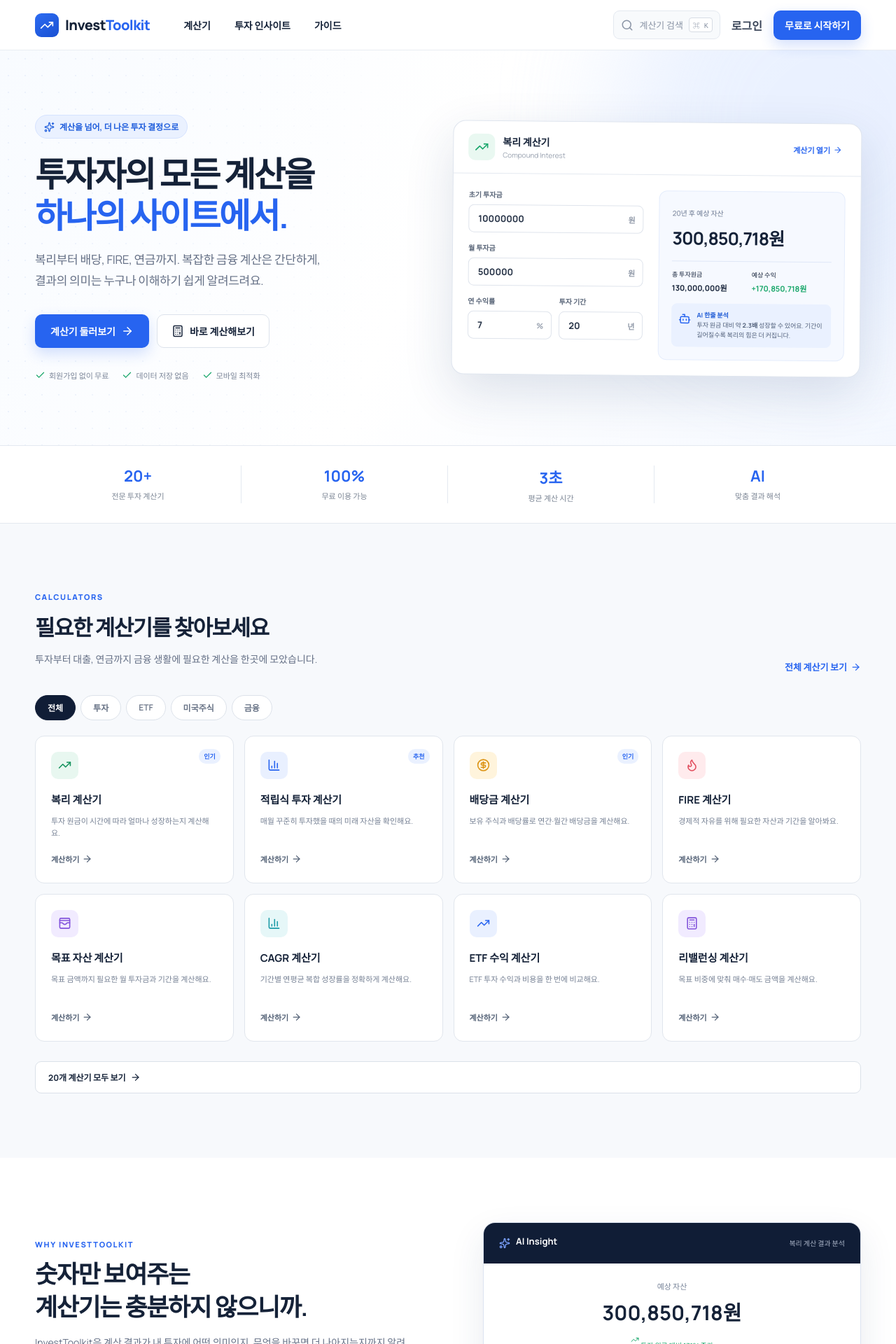
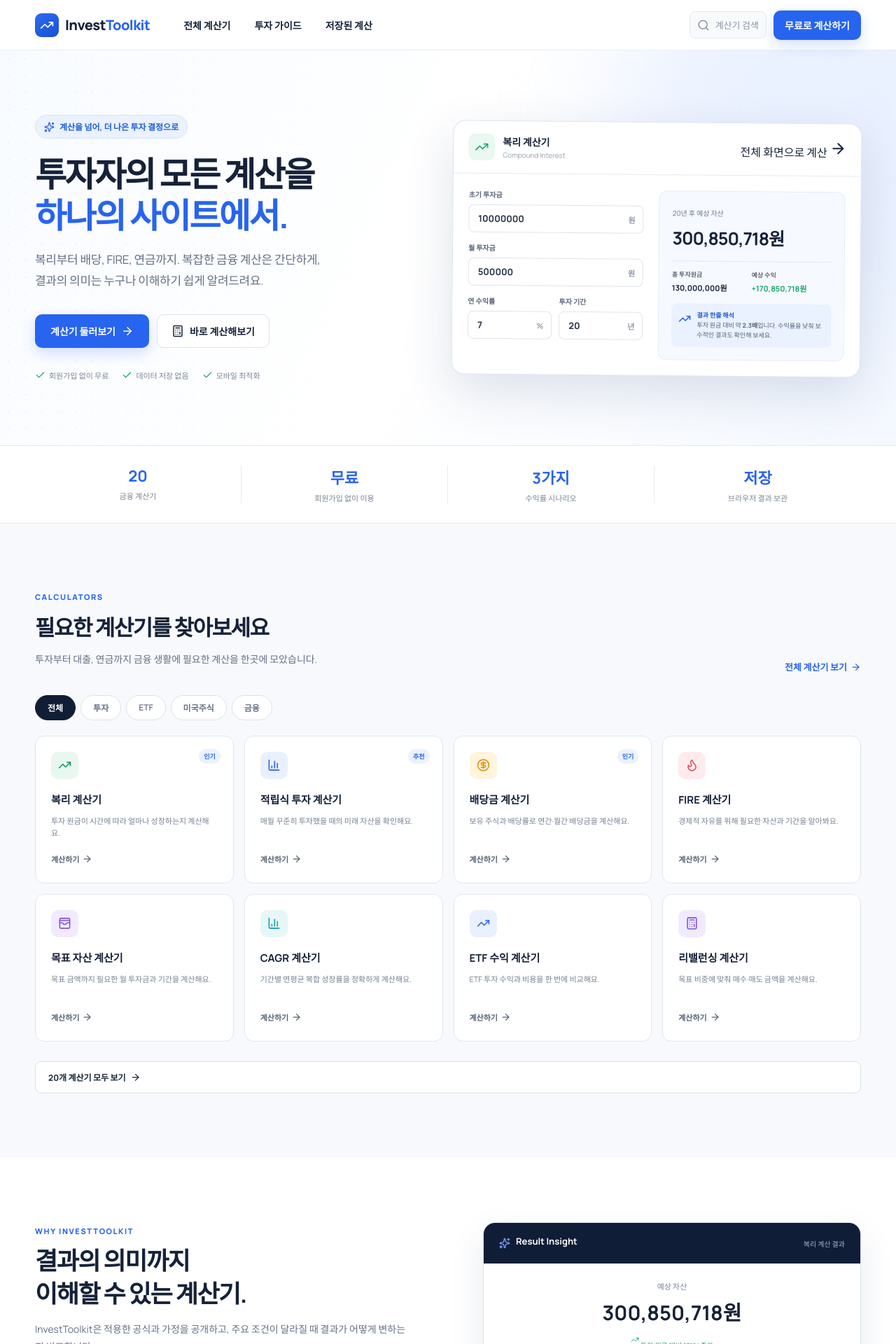
Before and after one commit to youngrae-debug/investtoolkit, a Next.js app: page / in a window 1280 px wide. Shown: the top 1920 px of the page at 70% size. Built offline with nearby package versions, Linux system fonts and the light colour scheme.

Commit message:
Improve trust, accessibility and calculation safety

```diff
--- a/app/page.tsx
+++ b/app/page.tsx
@@ -23,18 +23,18 @@ function formatWon(n:number){return Math.round(n).toLocaleString('ko-KR')+'원'}
 
 export default function Home(){
  const [menu,setMenu]=useState(false); const [principal,setPrincipal]=useState(10000000); const [monthly,setMonthly]=useState(500000); const [rate,setRate]=useState(7); const [years,setYears]=useState(20);
- const result=useMemo(()=>{const m=rate/100/12, months=years*12; const future=principal*Math.pow(1+m,months)+monthly*((Math.pow(1+m,months)-1)/m); const invested=principal+monthly*months; return {future,invested,profit:future-invested}},[principal,monthly,rate,years]);
+ const result=useMemo(()=>{const m=rate/100/12, months=years*12; const factor=m===0?months:(Math.pow(1+m,months)-1)/m;const future=principal*Math.pow(1+m,months)+monthly*factor; const invested=principal+monthly*months; return {future,invested,profit:future-invested}},[principal,monthly,rate,years]);
  return <main>
-  <header><div className="nav wrap"><a className="brand" href="#"><span className="brandmark"><TrendingUp size={20}/></span><span>Invest<span>Toolkit</span></span></a><nav><a href="#tools">계산기</a><a href="#insight">투자 인사이트</a><a href="#guide">가이드</a></nav><div className="navActions"><button className="search"><Search size={18}/><span>계산기 검색</span><kbd>⌘ K</kbd></button><button className="login">로그인</button><button className="primary small">무료로 시작하기</button></div><button className="mobileMenu" onClick={()=>setMenu(!menu)}>{menu?<X/>:<Menu/>}</button></div>{menu&&<div className="mobileNav"><a href="#tools">계산기</a><a href="#insight">투자 인사이트</a><a href="#guide">가이드</a><button className="primary">무료로 시작하기</button></div>}</header>
+  <header><div className="nav wrap"><a className="brand" href="/"><span className="brandmark"><TrendingUp size={20}/></span><span>Invest<span>Toolkit</span></span></a><nav><a href="/calculators">전체 계산기</a><a href="#guide">투자 가이드</a><a href="/saved">저장된 계산</a></nav><div className="navActions"><a className="search" href="/calculators"><Search size={18}/><span>계산기 검색</span></a><a className="primary small" href="/calculators">무료로 계산하기</a></div><button className="mobileMenu" onClick={()=>setMenu(!menu)}>{menu?<X/>:<Menu/>}</button></div>{menu&&<div className="mobileNav"><a href="/calculators">전체 계산기</a><a href="#guide">투자 가이드</a><a href="/saved">저장된 계산</a><a className="primary" href="/calculators">무료로 계산하기</a></div>}</header>
 
   <section className="hero"><div className="heroGlow"></div><div className="wrap heroGrid"><div className="heroCopy"><div className="eyebrow"><Sparkles size={15}/> 계산을 넘어, 더 나은 투자 결정으로</div><h1>투자자의 모든 계산을<br/><em>하나의 사이트에서.</em></h1><p>복리부터 배당, FIRE, 연금까지. 복잡한 금융 계산은 간단하게,<br className="desktop"/> 결과의 의미는 누구나 이해하기 쉽게 알려드려요.</p><div className="heroCtas"><a className="primary" href="#calculator">계산기 둘러보기 <ArrowRight size={18}/></a><a className="secondary" href="#calculator"><Calculator size={18}/> 바로 계산해보기</a></div><div className="trust"><span><Check/>회원가입 없이 무료</span><span><Check/>데이터 저장 없음</span><span><Check/>모바일 최적화</span></div></div>
-  <div className="preview" id="calculator"><div className="previewTop"><div><span className="miniIcon"><TrendingUp/></span><div><strong>복리 계산기</strong><small>Compound Interest</small></div></div><button>계산기 열기 <ArrowRight/></button></div><div className="previewBody"><div className="fields"><label>초기 투자금<div><input value={principal} onChange={e=>setPrincipal(+e.target.value.replace(/\D/g,''))}/><span>원</span></div></label><label>월 투자금<div><input value={monthly} onChange={e=>setMonthly(+e.target.value.replace(/\D/g,''))}/><span>원</span></div></label><div className="fieldRow"><label>연 수익률<div><input value={rate} onChange={e=>setRate(+e.target.value)}/><span>%</span></div></label><label>투자 기간<div><input value={years} onChange={e=>setYears(+e.target.value)}/><span>년</span></div></label></div></div><div className="result"><span>{years}년 후 예상 자산</span><strong>{formatWon(result.future)}</strong><div className="resultGrid"><div><small>총 투자원금</small><b>{formatWon(result.invested)}</b></div><div><small>예상 수익</small><b className="up">+{formatWon(result.profit)}</b></div></div><div className="ai"><Bot/><p><b>AI 한줄 분석</b><br/>투자 원금 대비 약 <strong>{(result.future/result.invested).toFixed(1)}배</strong> 성장할 수 있어요. 기간이 길어질수록 복리의 힘은 더 커집니다.</p></div></div></div></div></div></section>
+  <div className="preview" id="calculator"><div className="previewTop"><div><span className="miniIcon"><TrendingUp/></span><div><strong>복리 계산기</strong><small>Compound Interest</small></div></div><a href="/calculators/compound-interest">전체 화면으로 계산 <ArrowRight/></a></div><div className="previewBody"><div className="fields"><label>초기 투자금<div><input value={principal} onChange={e=>setPrincipal(+e.target.value.replace(/\D/g,''))}/><span>원</span></div></label><label>월 투자금<div><input value={monthly} onChange={e=>setMonthly(+e.target.value.replace(/\D/g,''))}/><span>원</span></div></label><div className="fieldRow"><label>연 수익률<div><input value={rate} onChange={e=>setRate(+e.target.value)}/><span>%</span></div></label><label>투자 기간<div><input value={years} onChange={e=>setYears(+e.target.value)}/><span>년</span></div></label></div></div><div className="result"><span>{years}년 후 예상 자산</span><strong>{formatWon(result.future)}</strong><div className="resultGrid"><div><small>총 투자원금</small><b>{formatWon(result.invested)}</b></div><div><small>예상 수익</small><b className="up">+{formatWon(result.profit)}</b></div></div><div className="ai"><TrendingUp/><p><b>결과 한줄 해석</b><br/>투자 원금 대비 약 <strong>{(result.future/result.invested).toFixed(1)}배</strong>입니다. 수익률을 낮춰 보수적인 결과도 확인해 보세요.</p></div></div></div></div></div></section>
 
-  <section className="stats"><div className="wrap"><div><strong>20+</strong><span>전문 투자 계산기</span></div><div><strong>100%</strong><span>무료 이용 가능</span></div><div><strong>3초</strong><span>평균 계산 시간</span></div><div><strong>AI</strong><span>맞춤 결과 해석</span></div></div></section>
+  <section className="stats"><div className="wrap"><div><strong>20</strong><span>금융 계산기</span></div><div><strong>무료</strong><span>회원가입 없이 이용</span></div><div><strong>3가지</strong><span>수익률 시나리오</span></div><div><strong>저장</strong><span>브라우저 결과 보관</span></div></div></section>
 
   <section className="tools section" id="tools"><div className="wrap"><div className="sectionHead"><div><span>CALCULATORS</span><h2>필요한 계산기를 찾아보세요</h2><p>투자부터 대출, 연금까지 금융 생활에 필요한 계산을 한곳에 모았습니다.</p></div><a href="/calculators">전체 계산기 보기 <ArrowRight/></a></div><div className="filters"><button className="active">전체</button><button>투자</button><button>ETF</button><button>미국주식</button><button>금융</button></div><div className="cardGrid">{calculators.slice(0,8).map((c,i)=><a className="toolCard" href={`/calculators/${calculatorSlugs[i]}`} key={c.name}><div className={`toolIcon ${c.color}`}><c.icon/></div>{c.tag&&<span className={`tag ${c.tag==='NEW'?'new':''}`}>{c.tag}</span>}<h3>{c.name}</h3><p>{c.desc}</p><span className="go">계산하기 <ArrowRight/></span></a>)}</div><a className="more" href="/calculators">20개 계산기 모두 보기 <ArrowRight/></a></div></section>
 
-  <section className="difference section" id="insight"><div className="wrap diffGrid"><div><span className="sectionLabel">WHY INVESTTOOLKIT</span><h2>숫자만 보여주는<br/>계산기는 충분하지 않으니까.</h2><p>InvestToolkit은 계산 결과가 내 투자에 어떤 의미인지, 무엇을 바꾸면 더 나아지는지까지 알려드립니다.</p><div className="features"><div><span><Bot/></span><div><b>AI 결과 해석</b><small>어려운 숫자를 쉬운 언어로 설명해요.</small></div></div><div><span><BarChart3/></span><div><b>시나리오 비교</b><small>수익률과 투자금 변화의 차이를 비교해요.</small></div></div><div><span><ShieldCheck/></span><div><b>신뢰할 수 있는 계산식</b><small>검증된 금융 공식과 명확한 가정을 사용해요.</small></div></div></div></div><div className="insightCard"><div className="insightHeader"><span><Sparkles/> AI Insight</span><small>복리 계산 결과 분석</small></div><div className="asset"><span>예상 자산</span><strong>{formatWon(result.future)}</strong><small><TrendingUp/> 투자 원금 대비 {Math.round((result.future/result.invested-1)*100)}% 증가</small></div><div className="message"><Bot/><p>현재 투자 속도를 유지하면 <b>{years}년 후 목표 자산에 가까워질 가능성이 높습니다.</b></p></div><div className="impact"><div><span>수익률이 1% 낮아지면</span><b className="down">최종 자산 감소</b></div><div><span>월 투자금을 10만원 늘리면</span><b className="up">목표 달성 단축</b></div></div><button>상세 분석 리포트 보기 <ArrowRight/></button></div></div></section>
+  <section className="difference section" id="insight"><div className="wrap diffGrid"><div><span className="sectionLabel">WHY INVESTTOOLKIT</span><h2>결과의 의미까지<br/>이해할 수 있는 계산기.</h2><p>InvestToolkit은 적용한 공식과 가정을 공개하고, 주요 조건이 달라질 때 결과가 어떻게 변하는지 비교합니다.</p><div className="features"><div><span><TrendingUp/></span><div><b>결과 해석</b><small>계산기별로 중요한 숫자의 의미를 설명합니다.</small></div></div><div><span><BarChart3/></span><div><b>시나리오 비교</b><small>기준 수익률 전후의 결과 차이를 비교합니다.</small></div></div><div><span><ShieldCheck/></span><div><b>공식과 가정 공개</b><small>계산에 사용한 공식과 한계를 함께 표시합니다.</small></div></div></div></div><div className="insightCard"><div className="insightHeader"><span><Sparkles/> Result Insight</span><small>복리 계산 결과</small></div><div className="asset"><span>예상 자산</span><strong>{formatWon(result.future)}</strong><small><TrendingUp/> 투자 원금 대비 {Math.round((result.future/result.invested-1)*100)}% 증가</small></div><div className="message"><TrendingUp/><p>예상 수익은 <b>{formatWon(result.profit)}</b>입니다. 수익률과 투자 기간을 낮춰 보수적인 결과도 비교해 보세요.</p></div><div className="impact"><div><span>확인할 조건</span><b className="down">수익률 변동</b></div><div><span>조정할 수 있는 조건</span><b className="up">월 투자금</b></div></div><a className="insightLink" href="/calculators/compound-interest">복리 계산기 자세히 보기 <ArrowRight/></a></div></div></section>
 
   <section className="guide section" id="guide"><div className="wrap"><div className="sectionHead"><div><span>LEARN & GROW</span><h2>계산과 함께 배우는 투자</h2><p>계산기의 원리부터 실전 활용법까지, 더 나은 결정을 위한 콘텐츠입니다.</p></div><a href="#">모든 가이드 보기 <ArrowRight/></a></div><div className="guideGrid"><article><div className="articleVisual v1"><span>COMPOUND<br/><b>INTEREST</b></span><TrendingUp/></div><div><span className="category">투자 기초</span><h3>복리의 마법, 10년 후 자산은 얼마나 달라질까?</h3><p>시간이 투자 수익에 미치는 영향을 실제 계산으로 알아봅니다.</p><small>7분 읽기 · 2026. 7. 8</small></div></article><article><div className="articleVisual v2"><Flame/><span>FIRE<br/><b>NUMBER</b></span></div><div><span className="category">FIRE</span><h3>내가 경제적 자유를 얻으려면 얼마가 필요할까?</h3><p>4% 룰과 생활비를 기준으로 나만의 FIRE 숫자를 계산해보세요.</p><small>9분 읽기 · 2026. 7. 5</small></div></article><article><div className="articleVisual v3"><CircleDollarSign/><span>DIVIDEND<br/><b>GROWTH</b></span></div><div><span className="category">배당 투자</span><h3>월 배당 100만원을 만드는 현실적인 투자 계획</h3><p>필요한 투자 원금과 배당 성장률을 단계별로 살펴봅니다.</p><small>8분 읽기 · 2026. 7. 2</small></div></article></div></div></section>
 
```
